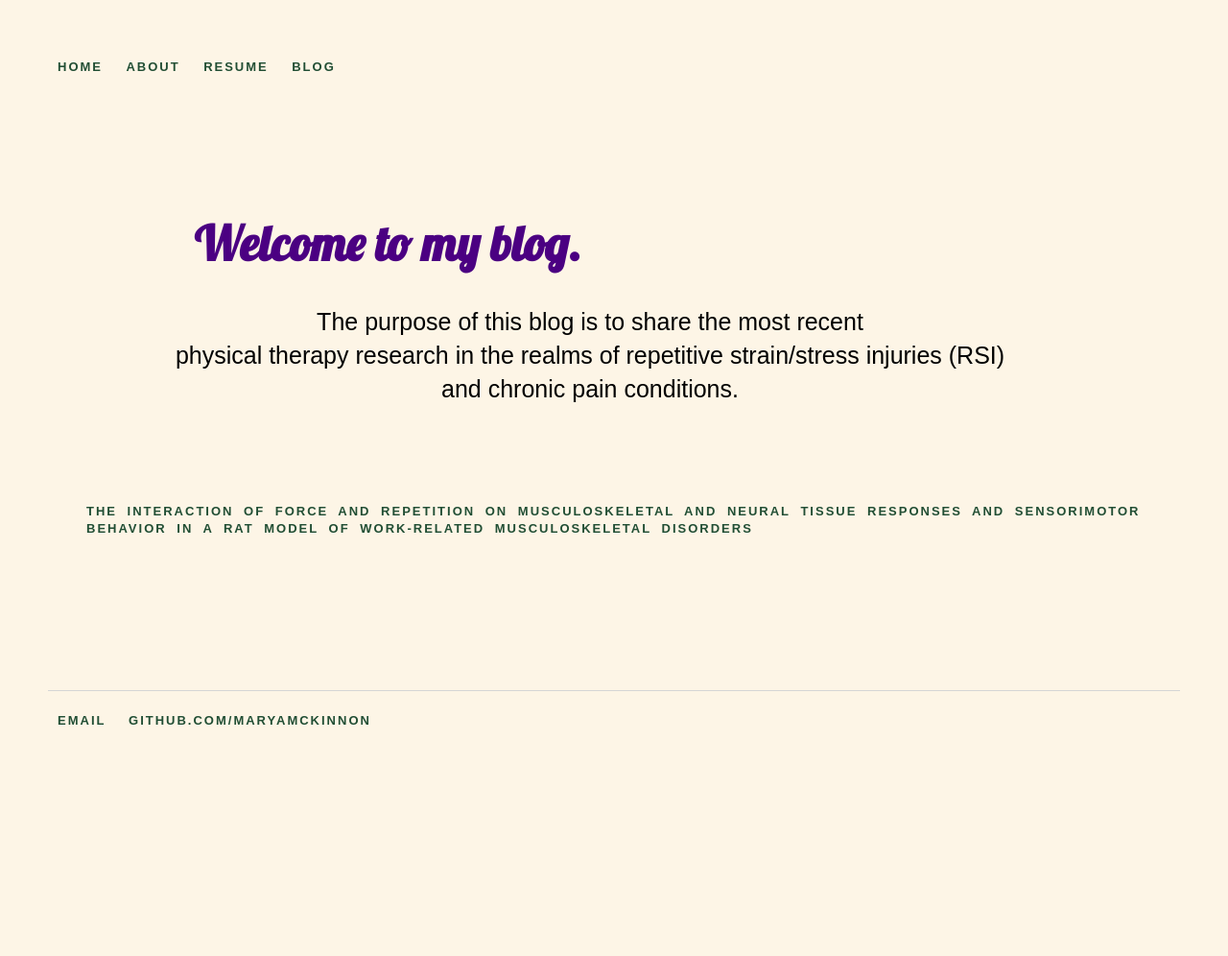
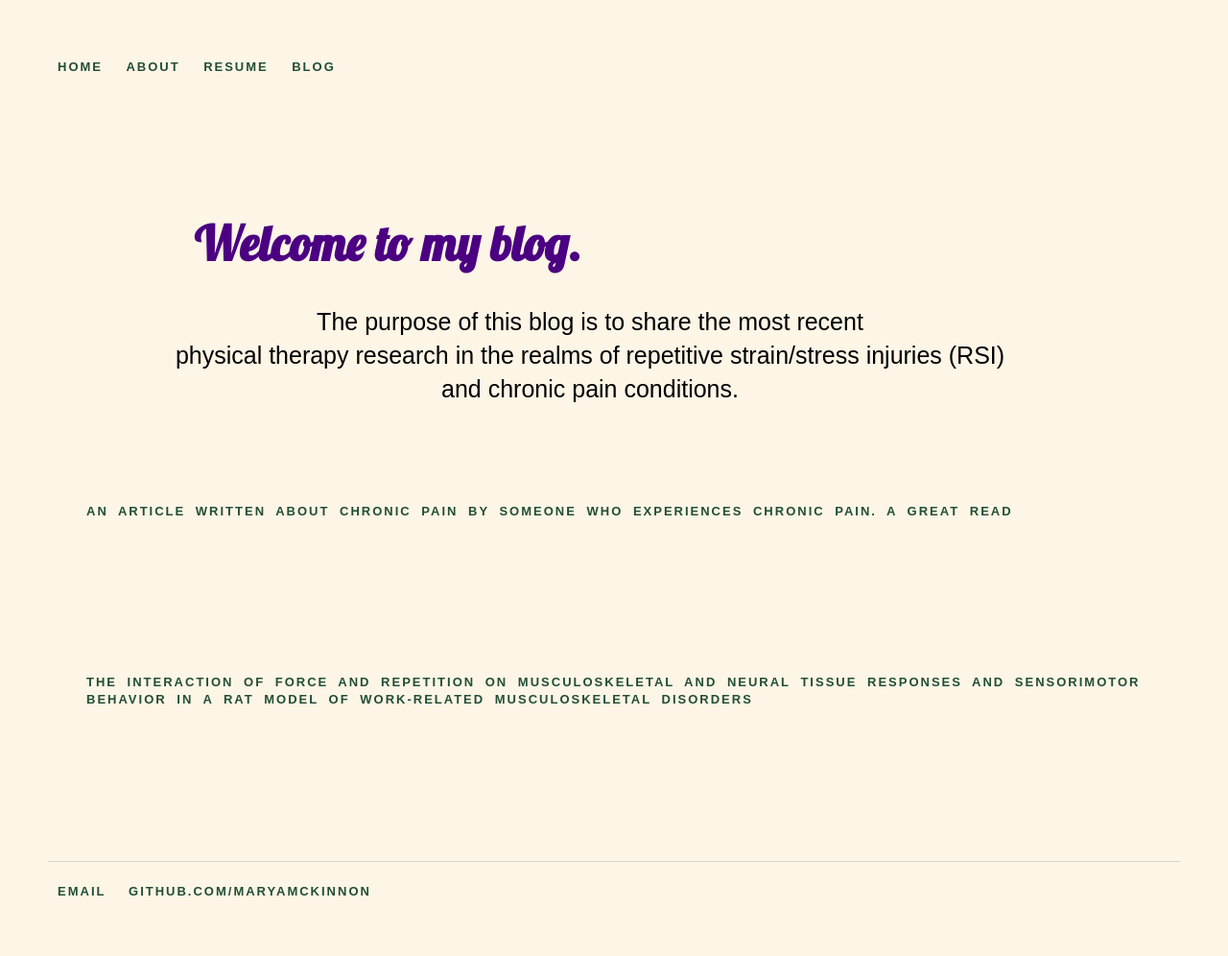
Before and after one commit to maryamckinnon/maryamckinnon.github.io, a Jekyll site: the page built from Blog/index.html, in a window 1280 px wide. Shown: the whole page at 96% size. Built offline with Jekyll 4.4.1, drawn with Linux system fonts in a browser that asks for light colours; before the commit the page ends 900 px from its top, so only the background shows below that.

Commit message:
Update index.html

```diff
--- a/Blog/index.html
+++ b/Blog/index.html
@@ -18,6 +18,9 @@ title: Blog
     and chronic pain conditions. </p>
 
     <ul>
+      <li> <a href="http://www.newyorker.com/magazine/2013/08/26/whats-wrong-with-me?">
+        An article written about chronic pain by someone who experiences chronic pain. A great read</a> </li>
+
       <li> <a href=" https://bmcmusculoskeletdisord.biomedcentral.com/articles/10.1186/1471-2474-14-303">
         The interaction of force and repetition on musculoskeletal and neural tissue responses
         and sensorimotor behavior in a rat model of work-related musculoskeletal disorders</a> </li>
```
